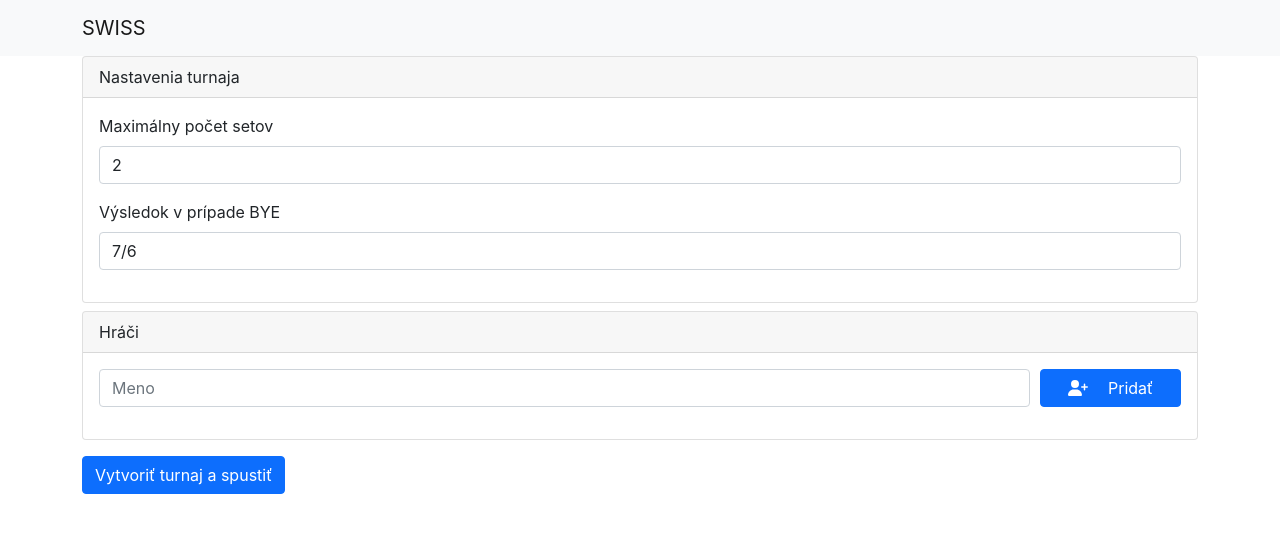
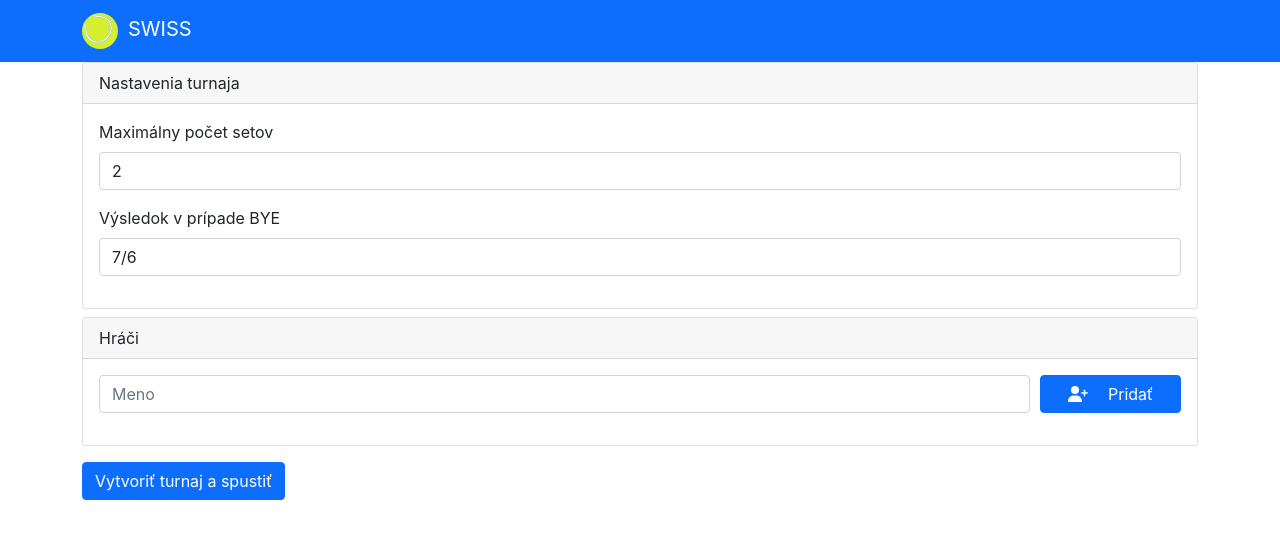
Before and after one commit to IgorKvasn/swiss-frontend, a React (Create React App) app: page /novy-turnaj in a window 1280 px wide. Shown: the top 538 px of the page. Built offline with nearby package versions, Linux system fonts and the light colour scheme.

Commit message:
player rename + css changes

```diff
--- a/src/components/SingleRound.tsx
+++ b/src/components/SingleRound.tsx
@@ -177,7 +177,7 @@ function MatchComponent({
                  style={{
                      display: "grid",
                      gridAutoRows: "auto",
-                     gridTemplateColumns: 'repeat(2, max-content)',
+                     gridTemplateColumns: '20em max-content',
                      gap: '10em',
                      cursor: 'pointer'
                  }}
@@ -216,8 +216,8 @@ function MatchComponent({
                     {!match.scores && editable && (
                         <div className={`btn btn-link ${styles.emptyScoreWrapper}`}
                         >
+                            <FontAwesomeIcon icon={["fas", "edit"]}/>
                             Výsledok
-                            <FontAwesomeIcon icon={["fas", "edit"]}/>
                         </div>
                     )}
 
@@ -262,9 +262,11 @@ function EditingMatch({
                            onChange={(e) => scoreUpdated(e.target.value, index, 'score2')}/>
                 </Fragment>
             })}
+           {/*
+           TODO kontumacia
             <button type="button" className="btn btn-danger"><FontAwesomeIcon icon={['fas', 'trophy']}/> Kontumačná výhra TODO</button>
 
-            <button type="button" className="btn btn-danger"><FontAwesomeIcon icon={['fas', 'trophy']}/> Kontumačná výhra TODO</button>
+            <button type="button" className="btn btn-danger"><FontAwesomeIcon icon={['fas', 'trophy']}/> Kontumačná výhra TODO</button>*/}
 
         </div>
     )
--- a/src/index.tsx
+++ b/src/index.tsx
@@ -90,9 +90,11 @@ function NavigationBar() {
     const currentTournament = useRecoilValue(tournamentState);
 
     return (
-            <nav className="navbar navbar-expand-lg navbar-light bg-light sticky-top">
+            <nav className="navbar navbar-expand-lg navbar-dark bg-primary sticky-top">
                 <div className="container">
-                    <a className="navbar-brand" href="/">SWISS</a>
+                    <a className="navbar-brand" style={{marginRight: '3em'}} href="/">
+                        <AppLogo />
+                        <span style={{marginLeft: '10px'}}>SWISS</span></a>
                     <button className="navbar-toggler" type="button" data-bs-toggle="collapse"
                             data-bs-target="#navbarNav"
                             aria-controls="navbarNav" aria-expanded="false" aria-label="Toggle navigation">
@@ -127,6 +129,35 @@ function NavigationBar() {
     )
 }
 
+function AppLogo() {
+    return (
+
+    <svg version="1.1" id="Capa_1" xmlns="http://www.w3.org/2000/svg" x="0px" y="0px"
+    viewBox="0 0 56 56" width="36px" height="36px">
+        <path style={{fill:"#D3EF30"}} d="M7.062,27.616c0.228,5.148,2.462,9.679,6.296,12.763c3.979,3.201,9.2,4.521,14.318,3.617
+    c3.038-0.535,6.062-2.102,8.743-4.53c1.628-1.475,3.111-3.121,4.408-4.891c3.796-5.178,4.756-11.798,2.505-17.277
+    c-2.603-6.334-8.319-10.295-15.3-10.603c-4.898,0.316-9.002-0.945-11.856-3.663c-0.096-0.092-0.168-0.199-0.219-0.313
+    C10.348,5.394,5.775,9.884,2.984,15.427c0.101,0.049,0.2,0.107,0.283,0.192C6.077,18.479,7.39,22.626,7.062,27.616z"/>
+    <path style={{fill:"#D3EF30"}} d="M28,0c-3.558,0-6.958,0.671-10.089,1.881c2.436,2.115,5.892,3.092,10.043,2.814l0.055-0.004
+    l0.054,0.002c7.807,0.323,14.207,4.751,17.12,11.844c2.514,6.119,1.464,13.483-2.741,19.22c-1.377,1.878-2.951,3.625-4.679,5.191
+    c-2.961,2.682-6.329,4.417-9.738,5.018c-1.173,0.207-2.351,0.308-3.52,0.308c-4.503,0-8.885-1.508-12.4-4.336
+    C7.802,38.476,5.301,33.4,5.062,27.646l-0.002-0.055l0.003-0.055c0.289-4.251-0.741-7.761-2.954-10.205C0.753,20.62,0,24.221,0,28
+    c0,15.464,12.536,28,28,28s28-12.536,28-28C56,12.536,43.464,0,28,0z"/>
+    <path style={{fill:"#FFFFFF"}} d="M5.063,27.536l-0.003,0.055l0.002,0.055c0.238,5.754,2.739,10.83,7.042,14.292
+    c3.516,2.828,7.897,4.336,12.4,4.336c1.169,0,2.347-0.102,3.52-0.308c3.409-0.601,6.777-2.335,9.738-5.018
+    c1.728-1.566,3.302-3.313,4.679-5.191c4.205-5.737,5.255-13.101,2.741-19.22C42.27,9.444,35.869,5.017,28.062,4.693l-0.054-0.002
+    l-0.055,0.004c-4.151,0.279-7.607-0.699-10.043-2.814c-0.663,0.256-1.316,0.532-1.954,0.837c0.052,0.114,0.123,0.222,0.219,0.313
+    c2.854,2.718,6.958,3.979,11.856,3.663c6.98,0.308,12.697,4.269,15.3,10.603c2.251,5.479,1.291,12.099-2.505,17.277
+    c-1.297,1.771-2.78,3.416-4.408,4.891c-2.682,2.429-5.705,3.995-8.743,4.53c-5.118,0.903-10.34-0.416-14.318-3.617
+    c-3.834-3.084-6.068-7.615-6.296-12.763c0.327-4.989-0.985-9.137-3.796-11.997c-0.083-0.085-0.182-0.143-0.283-0.192
+    c-0.313,0.622-0.607,1.257-0.874,1.904C4.323,19.776,5.352,23.285,5.063,27.536z"/>
+
+
+</svg>
+
+);
+}
+
 
 // If you want to start measuring performance in your app, pass a function
 // to log results (for example: reportWebVitals(console.log))
--- a/src/pages/AllRoundsPage.tsx
+++ b/src/pages/AllRoundsPage.tsx
@@ -35,7 +35,7 @@ export function AllRoundsPage() {
             return;
         }
         if (desktopRoundsElement.current !== null) {
-            // handyScroll.mount(desktopRoundsElement.current);
+            handyScroll.mount(desktopRoundsElement.current);
         }
 
         return () => {
@@ -48,7 +48,6 @@ export function AllRoundsPage() {
             return;
         }
         if (desktopRoundsElement.current !== null) {
-            console.log('upadte');
             handyScroll.update(desktopRoundsElement.current);
         }
     }, [canRender, currentTournament?.rounds, desktopRoundsElement.current]);
--- a/src/pages/ExistingTournamentPage.tsx
+++ b/src/pages/ExistingTournamentPage.tsx
@@ -27,7 +27,7 @@ export function ExistingTournamentPage() {
     }
 
     return <div className='container-sm' style={{textAlign: 'center'}}>
-        <h2 style={{textAlign: "center", marginBottom: '1em'}}>{currentRound!.number}. kolo</h2>
+        <h2 style={{textAlign: "center", marginBottom: '1em', marginTop: '.5em'}}>{currentRound!.number}. kolo</h2>
         <SingleRound round={currentRound!} editable={true}/>
     </div>
 
--- a/src/pages/NewTournament.module.scss
+++ b/src/pages/NewTournament.module.scss
@@ -12,6 +12,7 @@
 
  .playerOrder{
   margin-right: 1em;
+  width: 2em;
  }
 
  > :global(.btn){
--- a/src/pages/PlayersPage.module.scss
+++ b/src/pages/PlayersPage.module.scss
@@ -18,5 +18,14 @@
 }
 
 .retiredPlayer{
-  text-decoration:  line-through;
+  //text-decoration:  line-through;
+  position: relative;
+  &::before{
+    content: " ";
+    position: absolute;
+    top: 50%;
+    left: 0;
+    border-bottom: 1px solid #111;
+    width: 100%;
+  }
 }
```
Also changed, not shown: src/pages/PlayersPage.tsx (+73 -3 lines).
